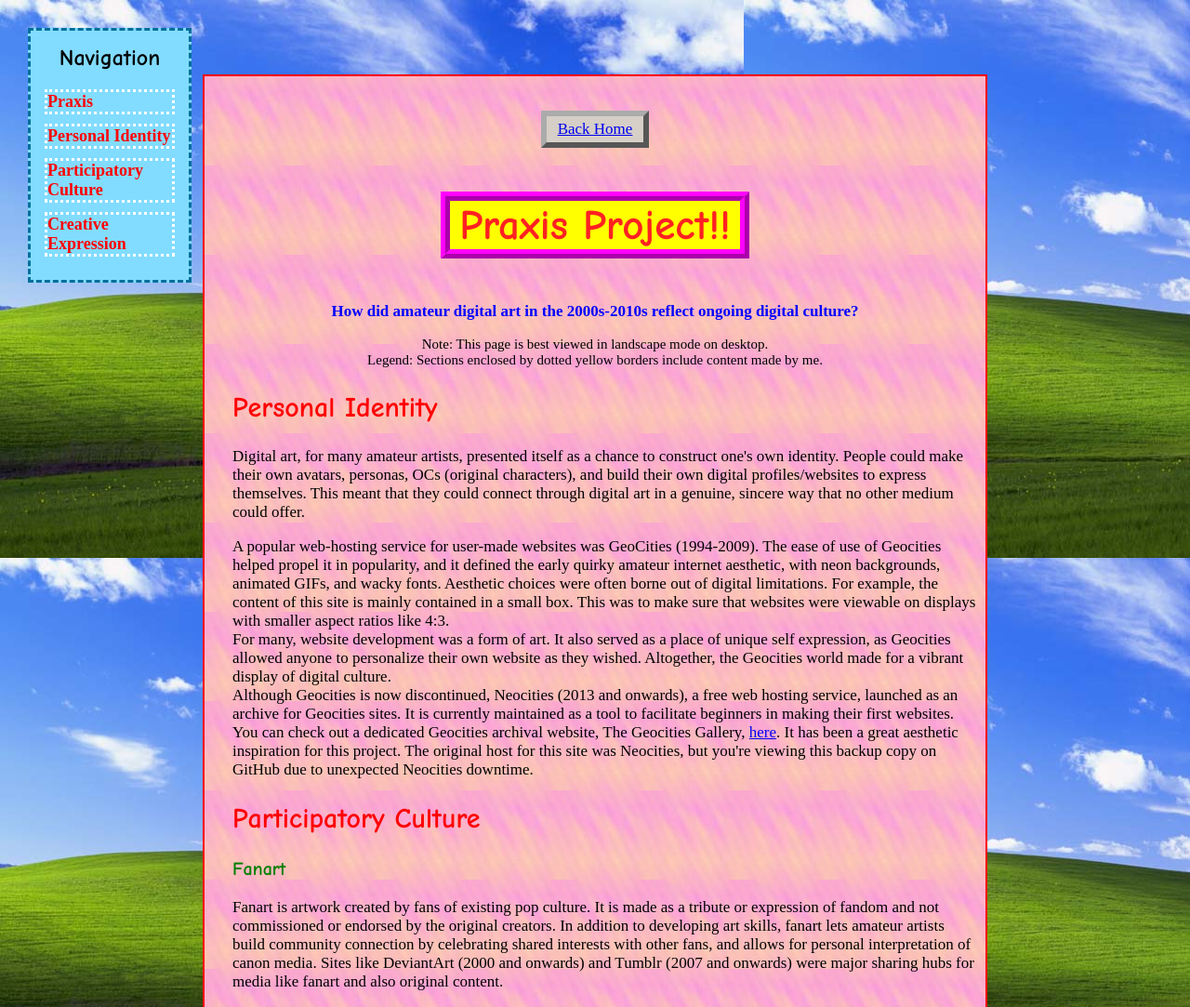
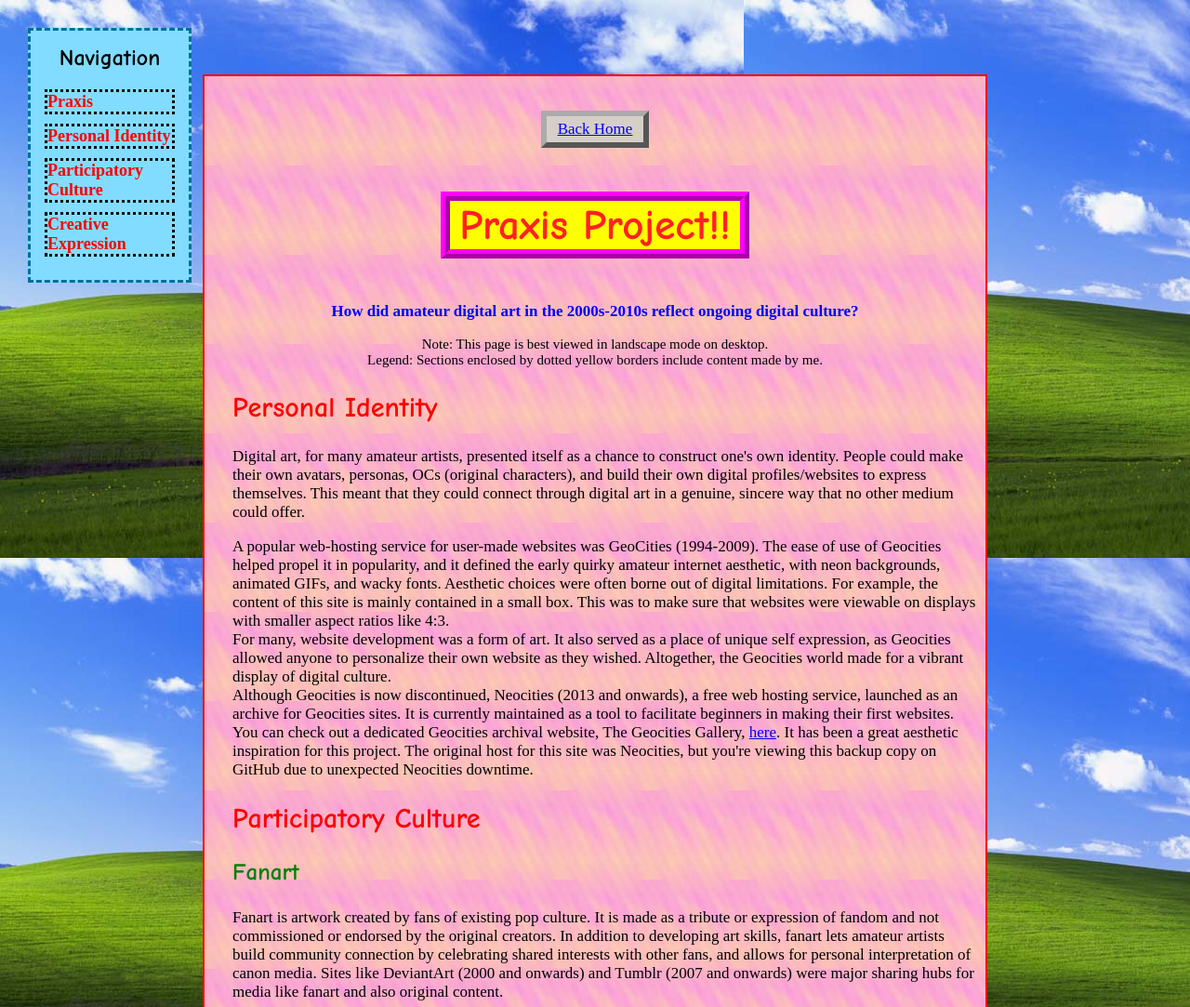
Before and after one commit to zhacat/praxis, a plain HTML site: page index.html in a window 1280 px wide. Shown: the top 1083 px of the page at 93% size. Drawn offline with Linux system fonts and the light colour scheme.

Commit message:
Update style.css

```diff
--- a/style.css
+++ b/style.css
@@ -15,7 +15,7 @@
 h3{
   color: green;
   font-family: "Comic Sans MS", "Comic Sans";
-  font-size: 20px;
+  font-size: 25px;
 }
 
 body {
@@ -32,7 +32,12 @@
   margin: 0;
   min-height: 100vh;
   padding: 80px;
+  cursor: url('arrow.png'), auto;
 }
+
+a:hover{
+  cursor: url('pointer.png'), pointer;
+  }
 
 .page{
   display: flex;
@@ -113,7 +118,7 @@
 
     margin-bottom: 10px;
 
-    border: 3px dotted #FFFFFF;
+    border: 3px dotted black;
 }
 
 .sidebar h2 {
```
